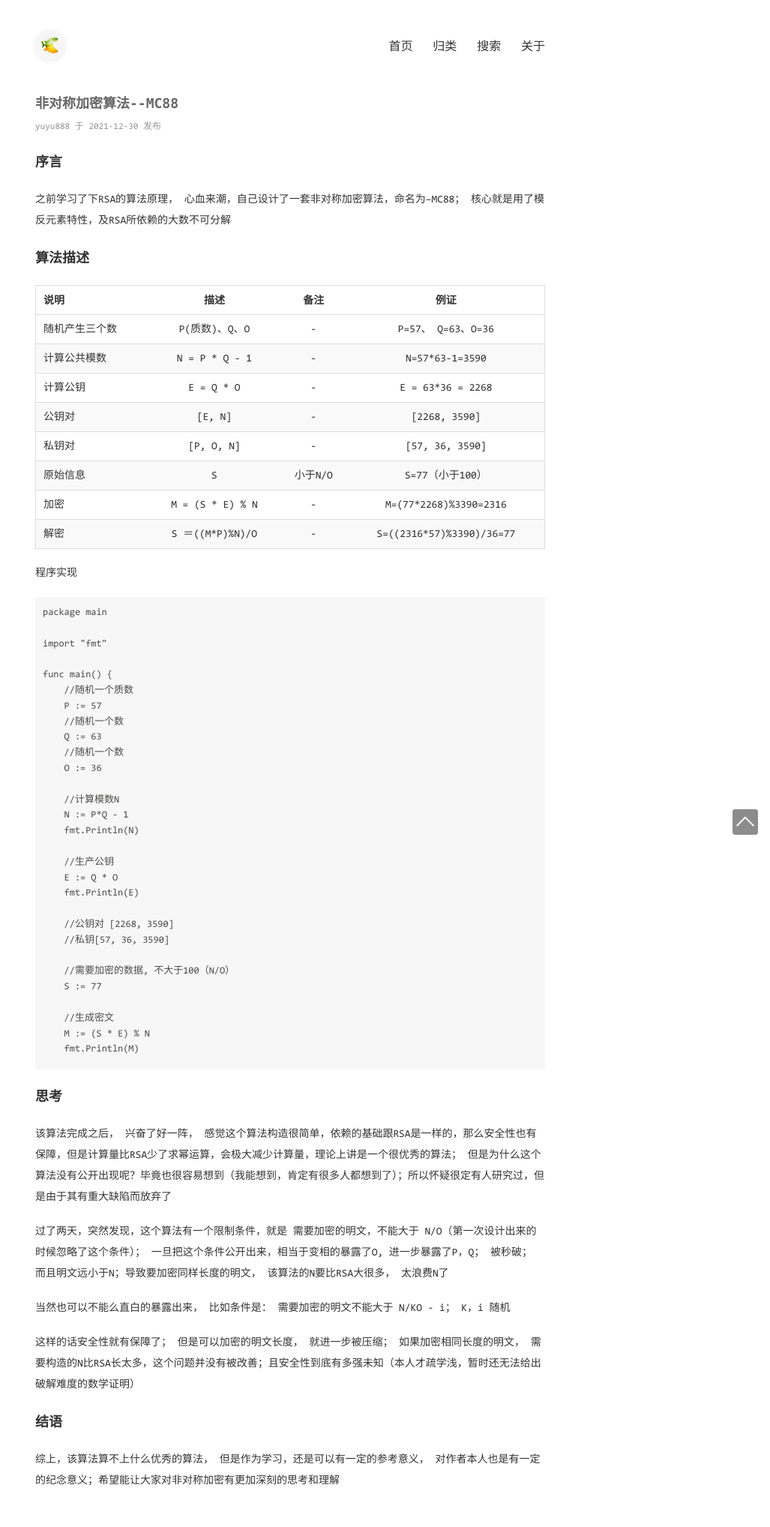
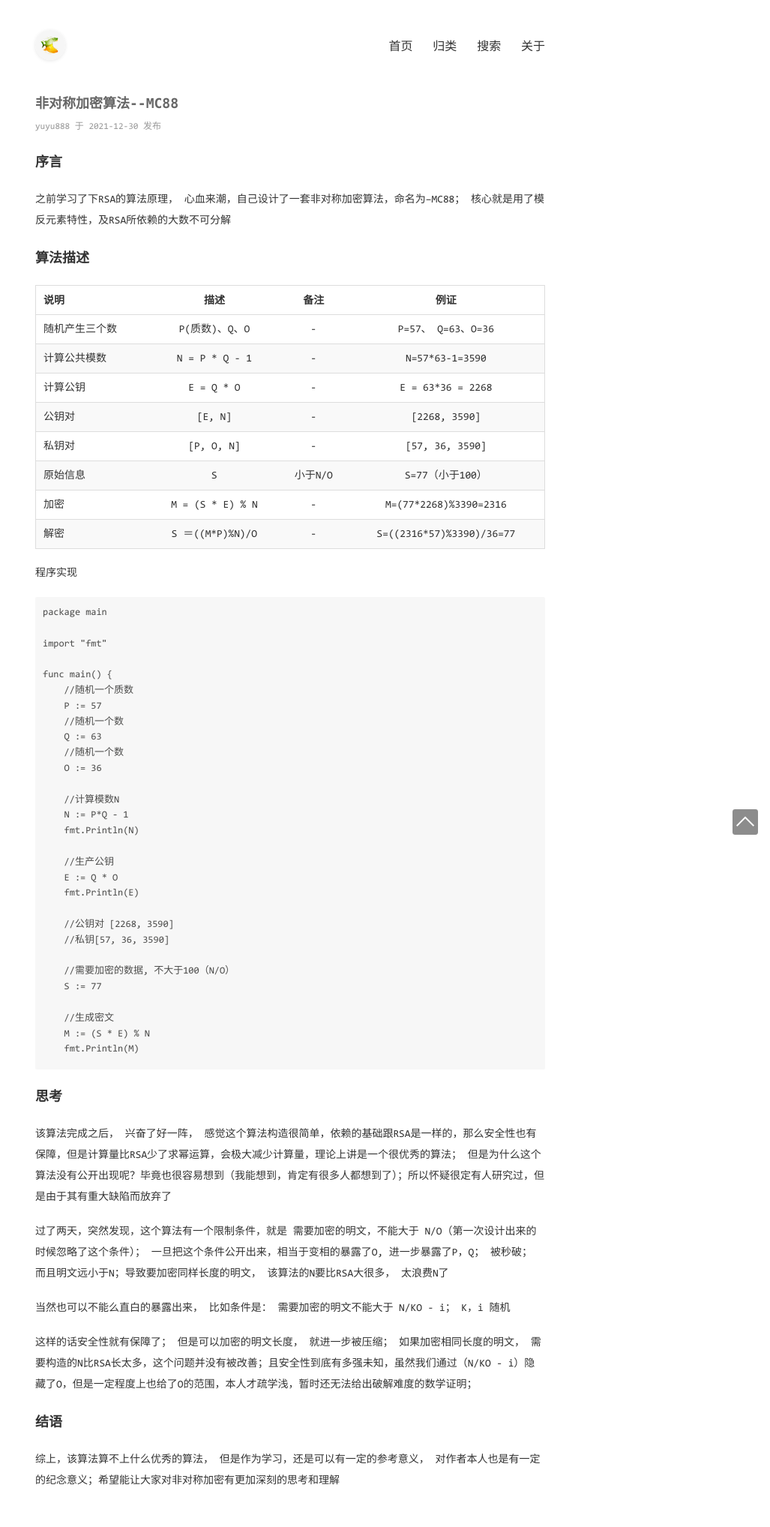
Before and after one commit to yuyu888/yuyu888.github.io, a Jekyll site: the page built from _posts/2021-12-30--非对称加密算法--MC88.md, in a window 1280 px wide. Shown: the whole page at 75% size, without its empty margins (253-1280 px from the left). Built offline with Jekyll 4.4.1, drawn with Linux system fonts in a browser that asks for light colours; comment, search, counter and statistics services are not loaded.

Commit message:
Update 2021-12-30--非对称加密算法--MC88.md

```diff
--- a/_posts/2021-12-30--非对称加密算法--MC88.md
+++ b/_posts/2021-12-30--非对称加密算法--MC88.md
@@ -70,7 +70,7 @@ func main() {
 
 当然也可以不能么直白的暴露出来， 比如条件是： 需要加密的明文不能大于 N/KO - i； K，i 随机
 
-这样的话安全性就有保障了； 但是可以加密的明文长度， 就进一步被压缩； 如果加密相同长度的明文， 需要构造的N比RSA长太多，这个问题并没有被改善；且安全性到底有多强未知（本人才疏学浅，暂时还无法给出破解难度的数学证明）
+这样的话安全性就有保障了； 但是可以加密的明文长度， 就进一步被压缩； 如果加密相同长度的明文， 需要构造的N比RSA长太多，这个问题并没有被改善；且安全性到底有多强未知，虽然我们通过（N/KO - i）隐藏了O，但是一定程度上也给了O的范围，本人才疏学浅，暂时还无法给出破解难度的数学证明；
 
 ## 结语
 
```
